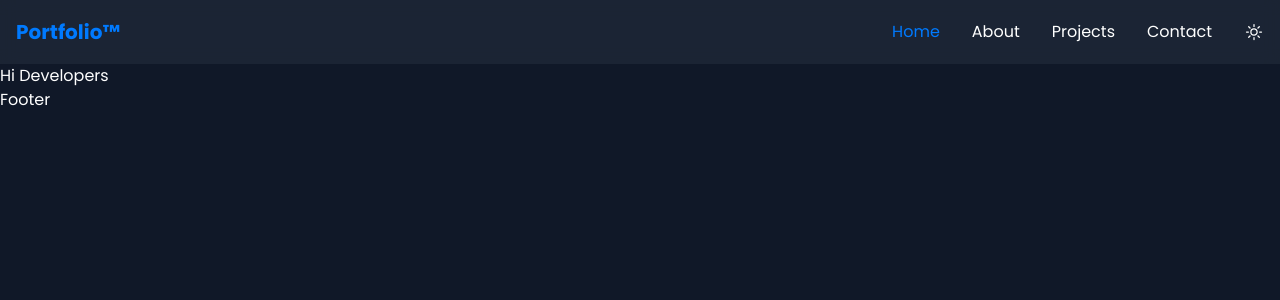
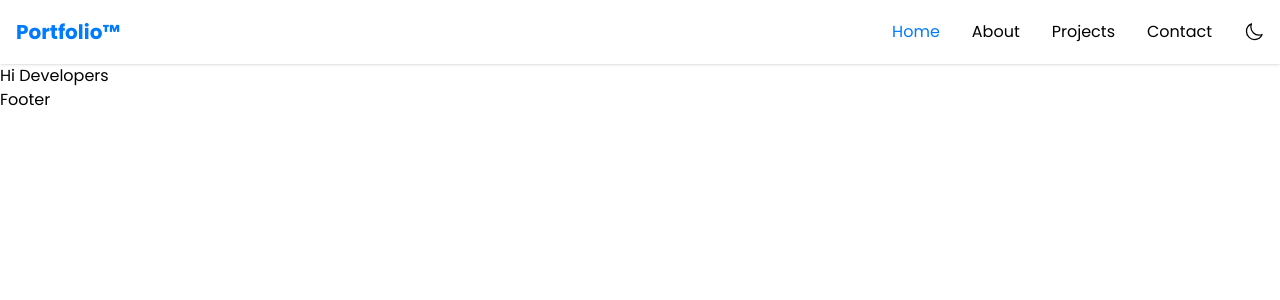
Before and after one commit to cedik456/nextjs-portfolio, a Next.js app: page / in a window 1280 px wide. Shown: the top 300 px of the page. Built offline with nearby package versions, Linux system fonts and the light colour scheme.

Commit message:
Add Theme Context for toggling dark and light mode

```diff
--- /dev/null
+++ b/app/context/ThemeContext.tsx
@@ -0,0 +1,66 @@
+"use client";
+
+import { createContext, useContext, useEffect, useState } from "react";
+
+type Theme = "light" | "dark";
+
+interface ThemeContextType {
+  theme: Theme;
+  setTheme: (newTheme: Theme) => void;
+  toggleTheme: () => void;
+}
+
+const ThemeContext = createContext<ThemeContextType | undefined>(undefined);
+
+export const ThemeProvider = ({ children }: { children: React.ReactNode }) => {
+  const [theme, setThemeState] = useState<Theme>("dark");
+  const [mounted, setMounted] = useState(false);
+
+  //   Update theme
+
+  const setTheme = (newTheme: Theme) => {
+    setThemeState(newTheme);
+    localStorage.setItem("theme", newTheme);
+    document.documentElement.classList.toggle("dark", newTheme === "dark");
+  };
+
+  // Toggle theme
+
+  const toggleTheme = () => {
+    setTheme(theme === "light" ? "dark" : "light");
+  };
+
+  // Initialize theme on mount
+
+  useEffect(() => {
+    const savedTheme = localStorage.getItem("theme") as Theme | null;
+    const systemTheme = window.matchMedia("(prefers-color-scheme: dark)")
+      .matches
+      ? "dark"
+      : "light";
+    const initialTheme = savedTheme || systemTheme;
+    setTheme(initialTheme);
+
+    setMounted(true);
+  }, []);
+
+  // Prevent render until mounted ( avoid flashing )
+
+  if (!mounted) return null;
+
+  return (
+    <ThemeContext.Provider value={{ setTheme, toggleTheme, theme }}>
+      {children}
+    </ThemeContext.Provider>
+  );
+};
+
+// Hook
+
+export const useTheme = () => {
+  const context = useContext(ThemeContext);
+  if (!context) {
+    throw new Error("useTheme must be used within a ThemeProvider");
+  }
+  return context;
+};
--- a/app/layout.tsx
+++ b/app/layout.tsx
@@ -3,6 +3,7 @@ import { Poppins } from "next/font/google";
 import "./globals.css";
 import Navbar from "@/components/Navbar";
 import Footer from "@/components/Footer";
+import { ThemeProvider } from "./context/ThemeContext";
 
 const poppins = Poppins({
   subsets: ["latin"],
@@ -23,11 +24,13 @@ export default function RootLayout({
   return (
     <html lang="en">
       <body
-        className={`${poppins.variable}  antialiased bg-gray-900 text-white  `}
+        className={`${poppins.variable}  antialiased dark:bg-gray-900 dark:text-white bg-white text-black  `}
       >
-        <Navbar />
-        {children}
-        <Footer />
+        <ThemeProvider>
+          <Navbar />
+          {children}
+          <Footer />
+        </ThemeProvider>
       </body>
     </html>
   );
--- a/components/Navbar.tsx
+++ b/components/Navbar.tsx
@@ -1,4 +1,5 @@
 "use client";
+import { useTheme } from "@/app/context/ThemeContext";
 import {
   Bars3Icon,
   MoonIcon,
@@ -10,7 +11,7 @@ import { usePathname } from "next/navigation";
 import { useState } from "react";
 
 const Navbar = () => {
-  const theme = "dark";
+  const { theme, toggleTheme } = useTheme();
   const pathname = usePathname();
   const [isMobileMenuOpen, setIsMobileMenuOpen] = useState<boolean>(false);
   const toggleMobileMenu = () => {
@@ -25,7 +26,7 @@ const Navbar = () => {
   ];
 
   return (
-    <nav className="flex w-full bg-dark/80 backdrop-blur-sm z-50">
+    <nav className="flex w-full dark:bg-dark/80 backdrop-blur-sm z-50 shadow">
       <div className="container max-w-7xl mx-auto px-4">
         {/* desktop menu */}
         <div className="flex items-center justify-between h-16">
@@ -50,7 +51,10 @@ const Navbar = () => {
                 </Link>
               );
             })}
-            <button className="hover:text-primary transition-colors cursor-pointer">
+            <button
+              onClick={toggleTheme}
+              className="hover:text-primary transition-colors cursor-pointer"
+            >
               {theme === "dark" ? (
                 <SunIcon className="w-5 h-5" />
               ) : (
@@ -86,7 +90,10 @@ const Navbar = () => {
                 </div>
               ))}
               <div>
-                <button className="py-2 flex items-center">
+                <button
+                  onClick={toggleTheme}
+                  className="py-2 flex items-center"
+                >
                   {theme === "dark" ? (
                     <SunIcon className="w-5 h-5 mr-2" />
                   ) : (
```
